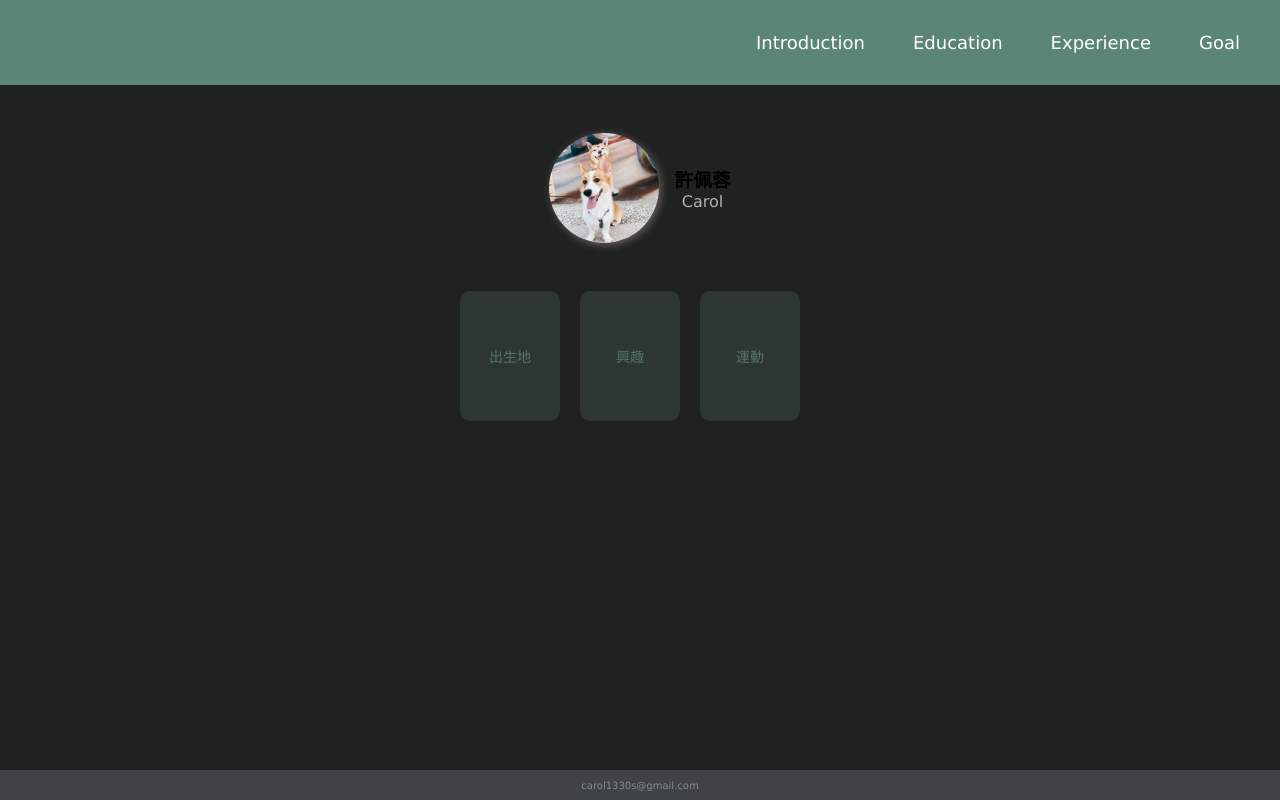
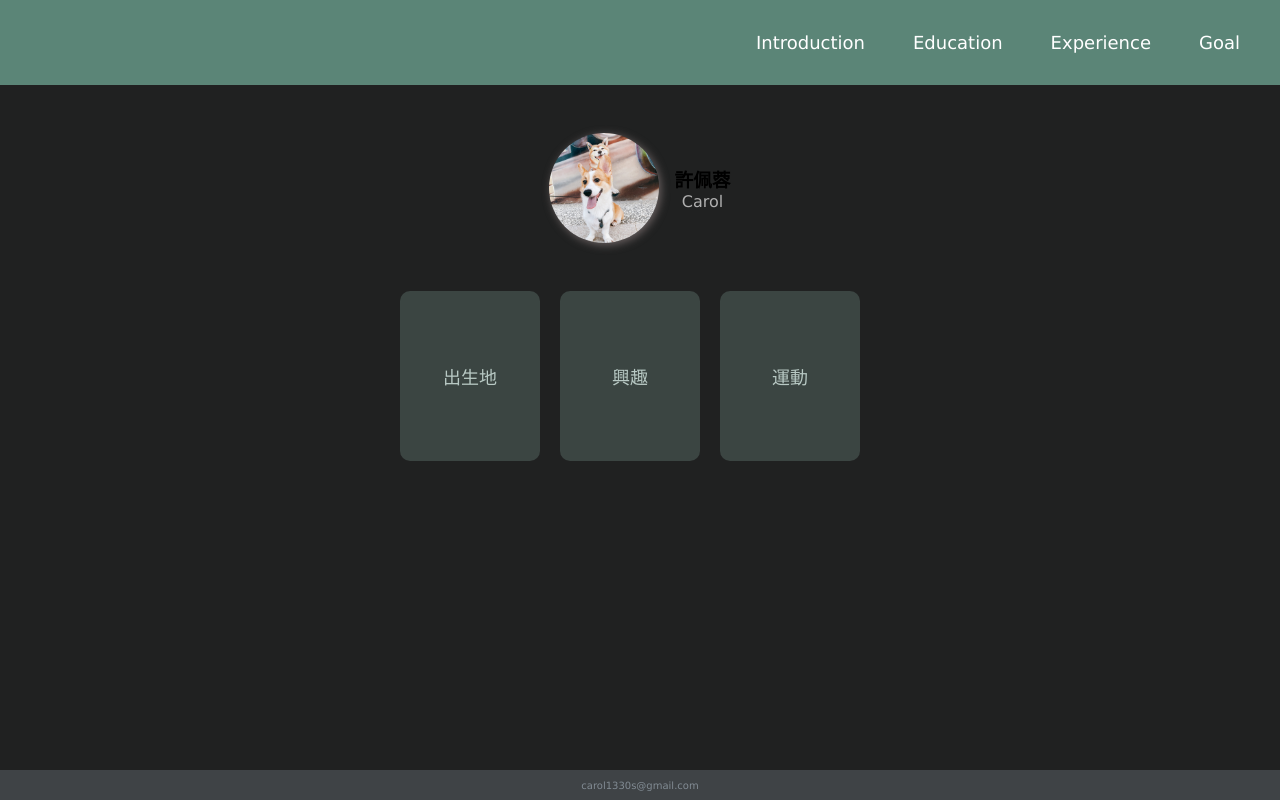
Before and after one commit to carol00/Introduction, a React (Create React App) app: page / in a window 1280 px wide. Built offline with nearby package versions, Linux system fonts and the light colour scheme.

Commit message:
[修改] 牌型樣式

```diff
--- a/src/component/rotateTitle/rotateTitle.module.sass
+++ b/src/component/rotateTitle/rotateTitle.module.sass
@@ -2,8 +2,8 @@
 
 .root
   .wrap
-    width: 100px
-    height: 130px
+    width: 140px
+    height: 170px
     margin-right: 20px
     perspective: 1000px
   .content
@@ -18,15 +18,15 @@
     position: absolute
     border-radius: 10px
     background: #528b781f
-    color: #547369
-    font-size: 14px
+    font-size: 18px
     @include set-flex(center, center)
     backface-visibility: hidden
   .front
-    background: #5b857738
+    background: #b8e5d62e
+    color: #b8c9c4
   .back
     background: #c1cac7
-    color: #FFF
+    color: #333232
     transform: rotateY(180deg)
   .flip
     transform: rotateY(180deg)
```
